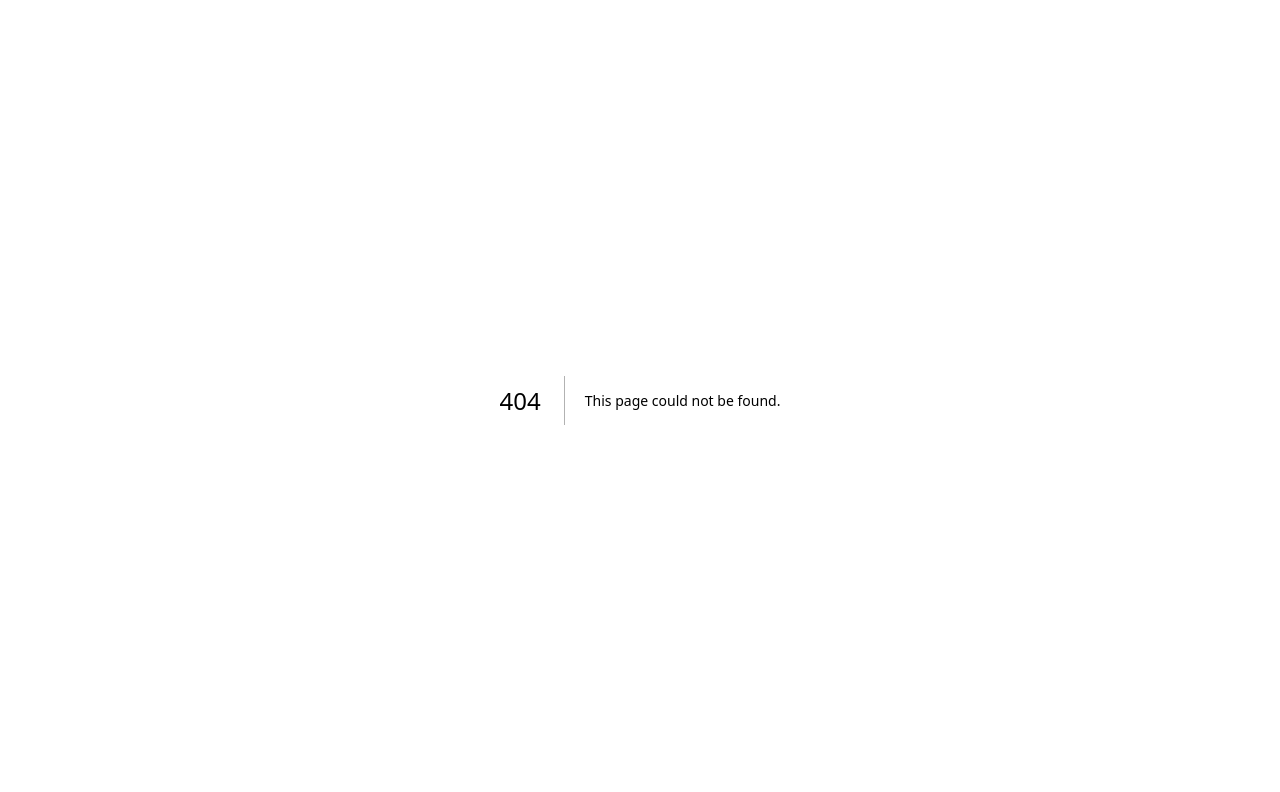
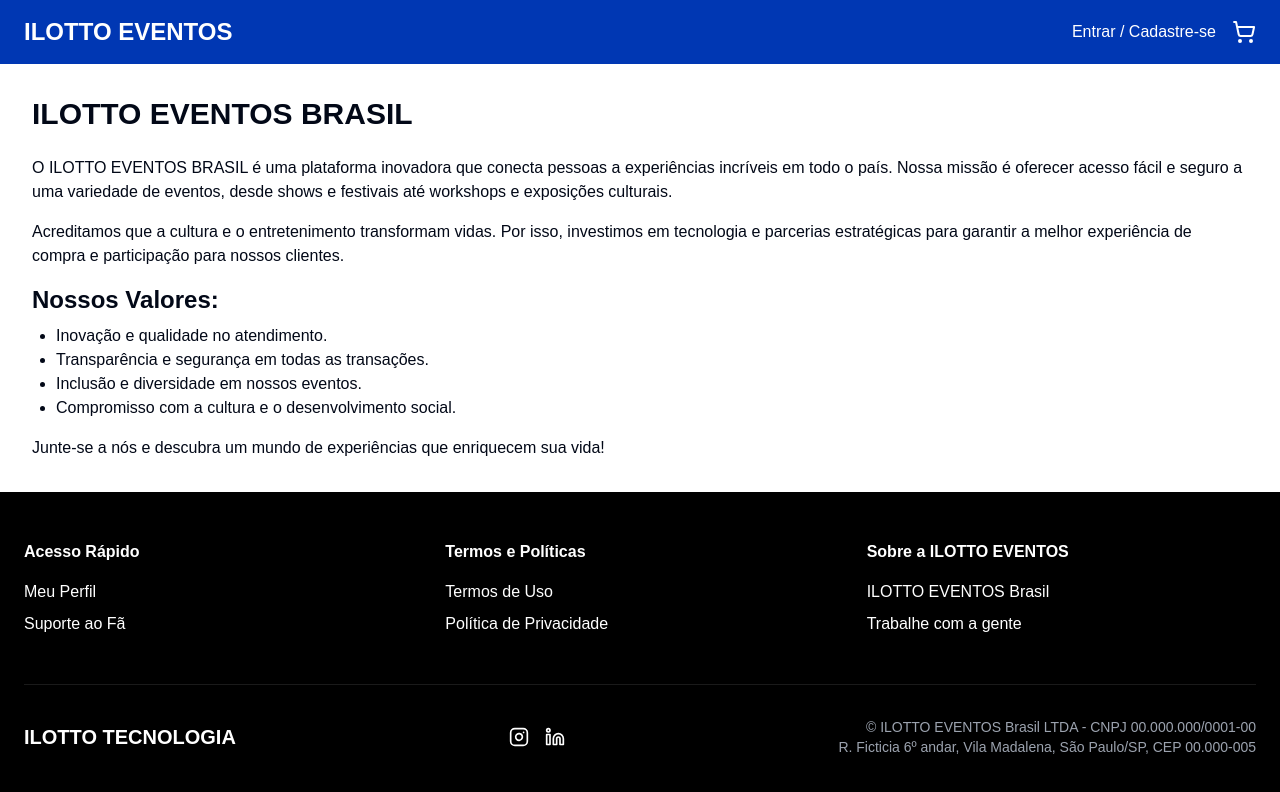
Before and after one commit to leomarzeuski/paginaDeEventos, a Next.js app: page /ilotto in a window 1280 px wide. Before the commit this address had no page. Shown: the top 792 px of the page. Built offline with nearby package versions, Linux system fonts and the light colour scheme.

Commit message:
feat: add lotto page

```diff
--- /dev/null
+++ b/src/app/ilotto/page.tsx
@@ -0,0 +1,35 @@
+"use client";
+
+import Layout from "@/components/layout";
+
+export default function ilottoEventosBrasilPage() {
+  return (
+    <Layout>
+      <div className="container mx-auto p-8">
+        <h1 className="text-3xl font-bold mb-6">ILOTTO EVENTOS BRASIL</h1>
+        <p className="mb-4">
+          O ILOTTO EVENTOS BRASIL é uma plataforma inovadora que conecta pessoas
+          a experiências incríveis em todo o país. Nossa missão é oferecer
+          acesso fácil e seguro a uma variedade de eventos, desde shows e
+          festivais até workshops e exposições culturais.
+        </p>
+        <p className="mb-4">
+          Acreditamos que a cultura e o entretenimento transformam vidas. Por
+          isso, investimos em tecnologia e parcerias estratégicas para garantir
+          a melhor experiência de compra e participação para nossos clientes.
+        </p>
+        <h2 className="text-2xl font-semibold mb-2">Nossos Valores:</h2>
+        <ul className="list-disc ml-6 mb-4">
+          <li>Inovação e qualidade no atendimento.</li>
+          <li>Transparência e segurança em todas as transações.</li>
+          <li>Inclusão e diversidade em nossos eventos.</li>
+          <li>Compromisso com a cultura e o desenvolvimento social.</li>
+        </ul>
+        <p>
+          Junte-se a nós e descubra um mundo de experiências que enriquecem sua
+          vida!
+        </p>
+      </div>
+    </Layout>
+  );
+}
```
